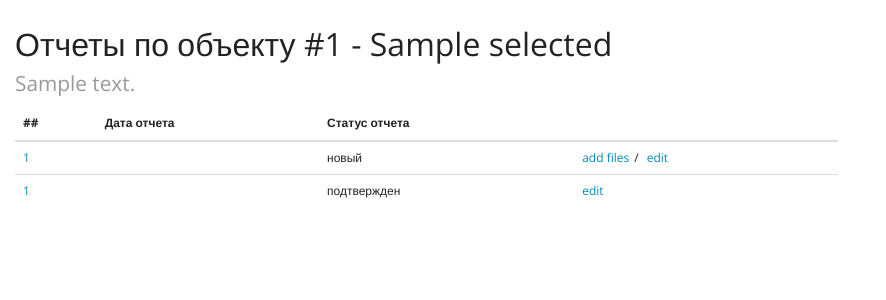
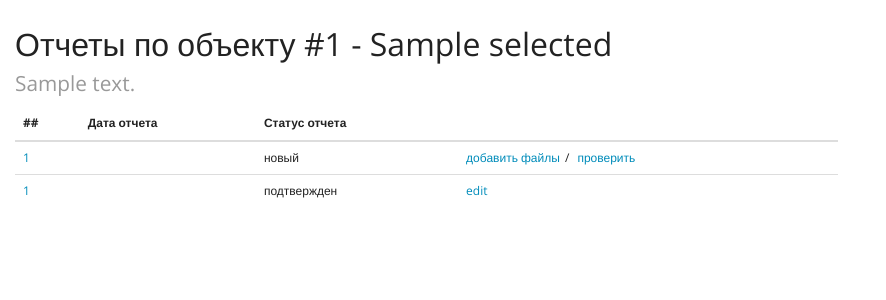
Before and after one commit to nixxa/SecretShopper, a Flask app: template frontui/templates/reports_by_object.html in a window 1280 px wide. Shown: the part 45-345 px from the top of the page, without its empty margins (0-886 px from the left). Run offline with Flask 2, Linux system fonts and the light colour scheme; the template is opened without the code that fills it: most values are stand-ins (such as "Sample title", 1, 10 or a date in 2020); some libraries are stand-ins or nearby versions.

Commit message:
Rename report's actions

```diff
--- a/frontui/templates/reports_by_object.html
+++ b/frontui/templates/reports_by_object.html
@@ -25,8 +25,8 @@
                 </td>
                 <td>новый</td>
                 <td>
-                    <a href="/checklist/view/{{obj.uid}}">add files</a><span class="ml5 mr5">/</span>
-                    <a href="/report/{{obj.uid}}">edit</a>
+                    <a href="/checklist/view/{{obj.uid}}">добавить файлы</a><span class="ml5 mr5">/</span>
+                    <a href="/report/{{obj.uid}}">проверить</a>
                 </td>
             </tr>
         {% endfor %}
```
